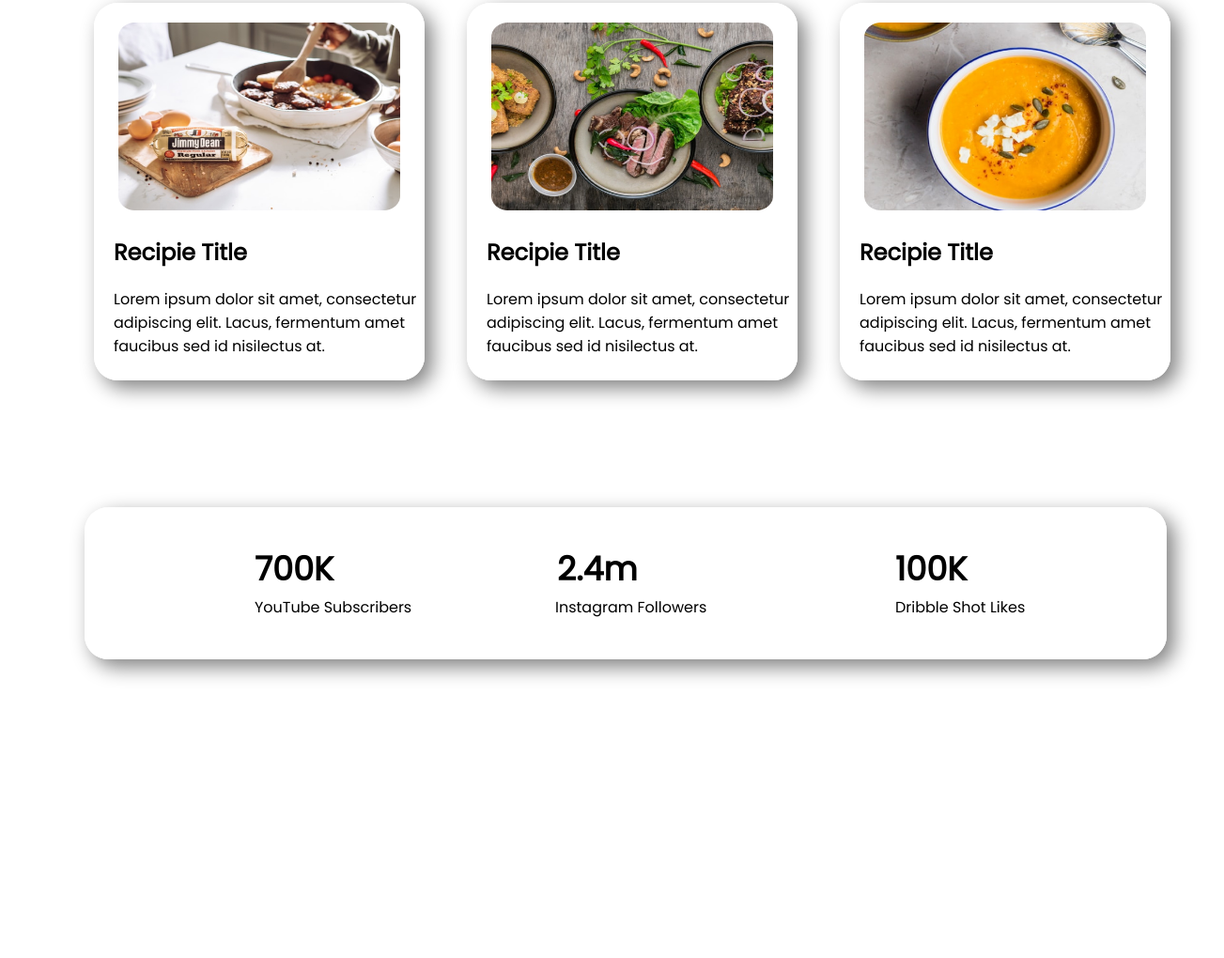
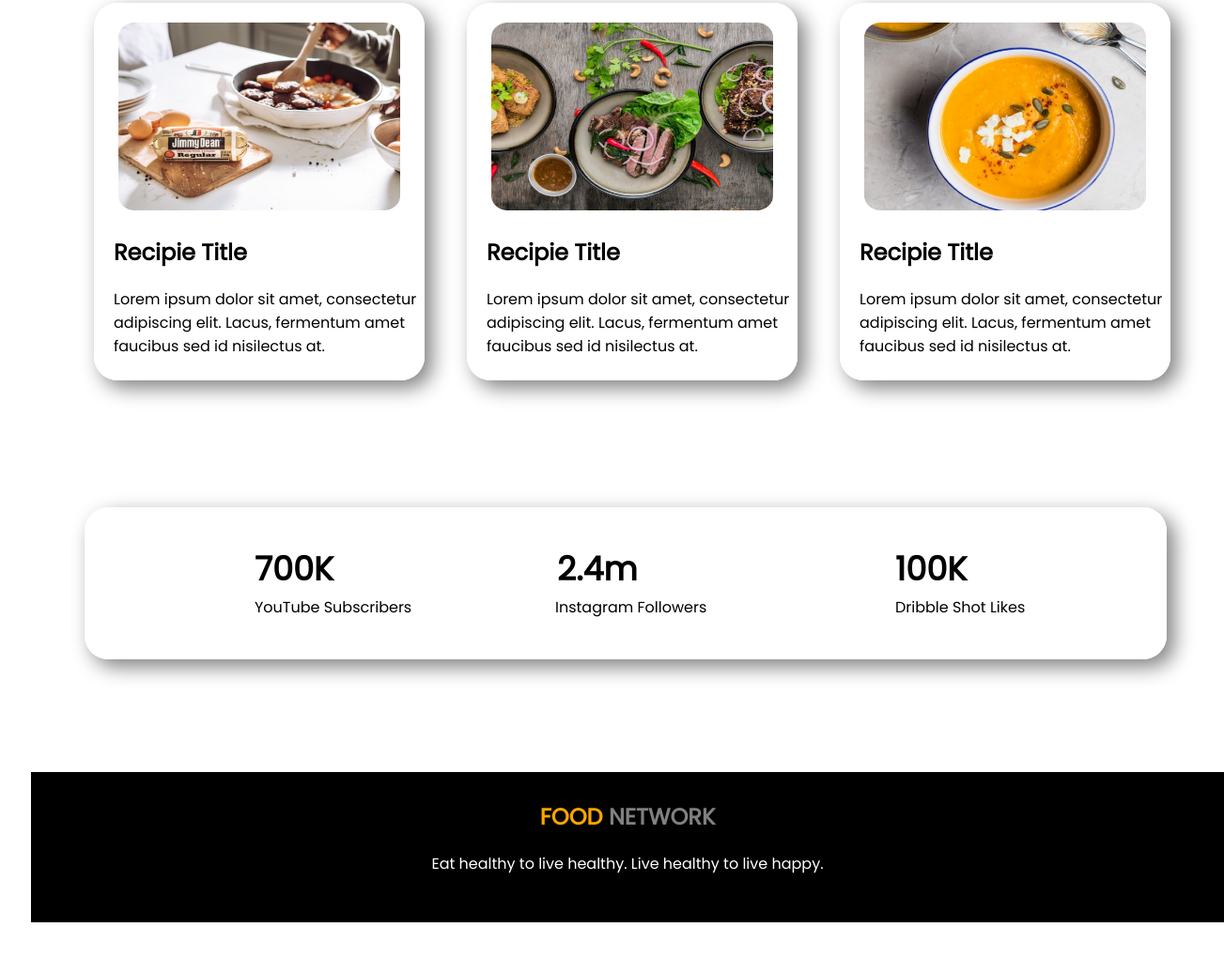
Before and after one commit to md-marop-hossain/food-network, a plain HTML site: page index.html in a window 1280 px wide. Shown: the part 1514-2534 px from the top of the page at 94% size, 1303 px wide, since content can reach past the window. Before the commit the page ends 2296 px from the top, so only its background shows below. Drawn offline with Linux system fonts and the light colour scheme.

Commit message:
full code updated

```diff
--- a/index.html
+++ b/index.html
@@ -103,6 +103,10 @@
 
     </section>
 
+    <section class="last-part">
+        <h1 id="last-h"> <span id="color-food">FOOD</span> <span id="color-network">NETWORK</span></h1>
+        <p id="last-p">Eat healthy to live healthy. Live healthy to live happy.</p>
+    </section>
 
 
 
--- a/style.css
+++ b/style.css
@@ -152,3 +152,25 @@ h2{
     width: 1150px;
     margin-top: 120px;
 }
+.last-part{
+    width: 1270px;
+    height: 160px;
+    margin-bottom: 60px;
+    margin-top: 120px;
+    margin-left: 33px;
+    background-color: black;
+}
+#last-h{
+   text-align: center;
+   padding-top: 30px;
+}
+#last-p{
+   text-align: center;
+   color: white;
+}
+#color-food{
+    color: orange;
+}
+#color-network{
+    color: gray;
+}
```
